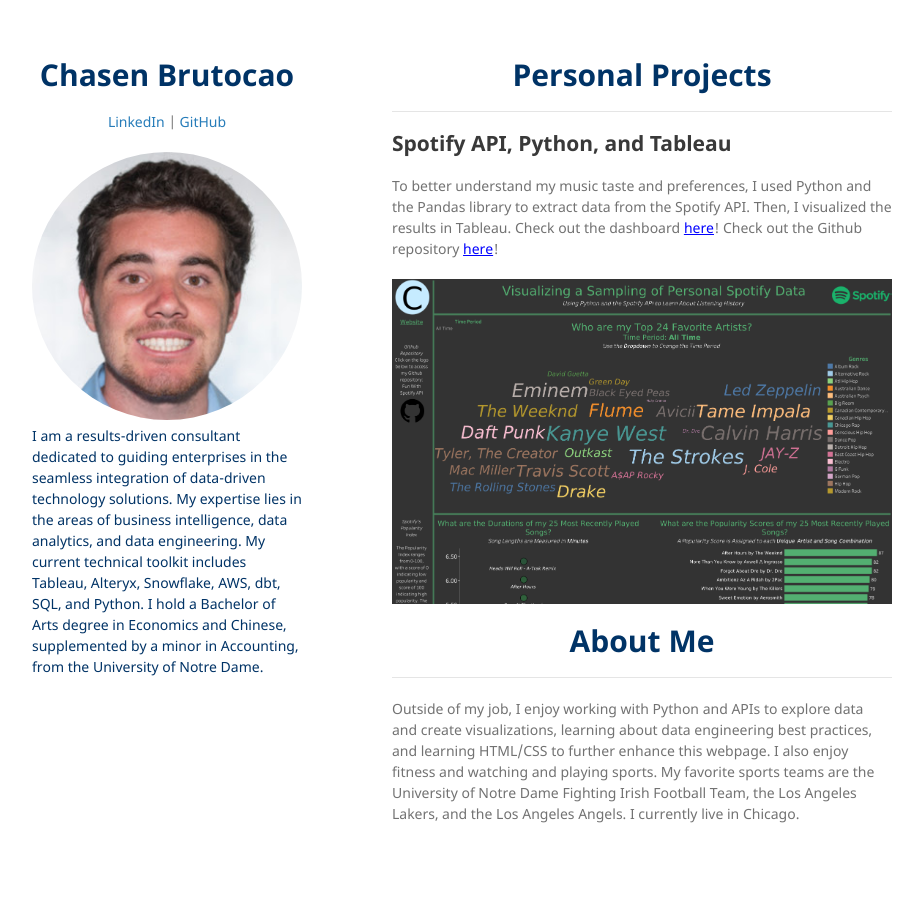
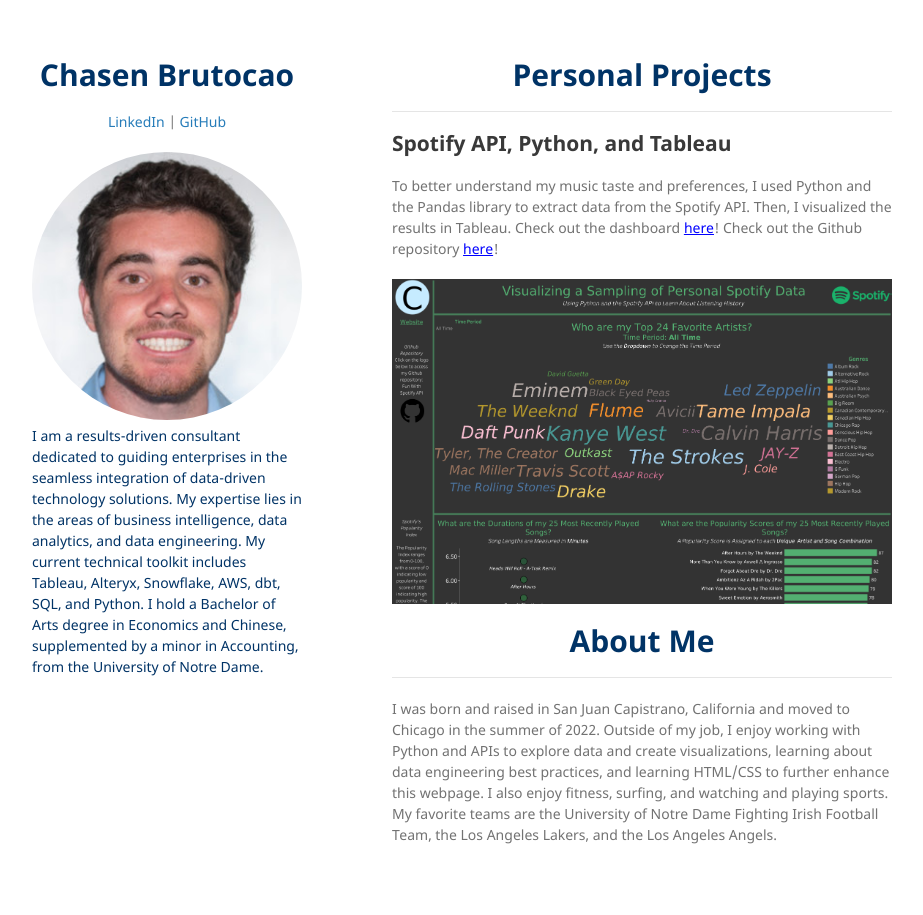
Before and after one commit to chasenbru/chasenbru.github.io, a Jekyll site: the page built from README.md, in a window 1280 px wide. Shown: the whole page, without its empty margins (178-1101 px from the left). Built offline with Jekyll 4.4.1, drawn with Linux system fonts in a browser that asks for light colours; our own code applies the rules of GitHub Pages for plain Markdown files.

Commit message:
Update default.html

```diff
--- a/_layouts/default.html
+++ b/_layouts/default.html
@@ -73,7 +73,7 @@
         <h1 style="font-size: 30px; color: #003366; text-align: center;">About Me</h1>
         <hr>
         <p>
-          Outside of my job, I enjoy working with Python and APIs to explore data and create visualizations, learning about data engineering best practices, and learning HTML/CSS to further enhance this webpage. I also enjoy fitness and watching and playing sports. My favorite sports teams are the University of Notre Dame Fighting Irish Football Team, the Los Angeles Lakers, and the Los Angeles Angels. I currently live in Chicago.
+          I was born and raised in San Juan Capistrano, California and moved to Chicago in the summer of 2022. Outside of my job, I enjoy working with Python and APIs to explore data and create visualizations, learning about data engineering best practices, and learning HTML/CSS to further enhance this webpage. I also enjoy fitness, surfing, and watching and playing sports. My favorite teams are the University of Notre Dame Fighting Irish Football Team, the Los Angeles Lakers, and the Los Angeles Angels.
         </p>
       </section>
       <!--
```
